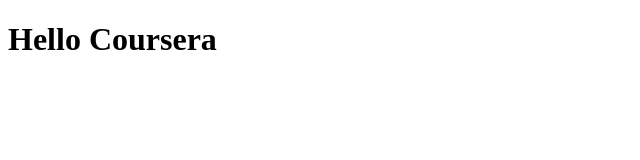
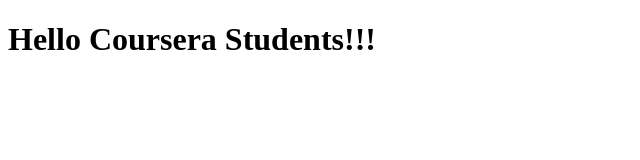
Before and after one commit to psergiopoli/cursoangularjs, a plain HTML site: page index.html in a window 1280 px wide. Shown: the whole page, without its empty margins (0-640 px from the left). Drawn offline with Linux system fonts and the light colour scheme.

Commit message:
First web app :)

```diff
--- a/index.html
+++ b/index.html
@@ -5,6 +5,6 @@
 		<title>Hello Coursera</title>
 	</head>
 	<body>
-		<h1>Hello Coursera</h1>
+		<h1>Hello Coursera Students!!!</h1>
 	</body>
 </html>
```
